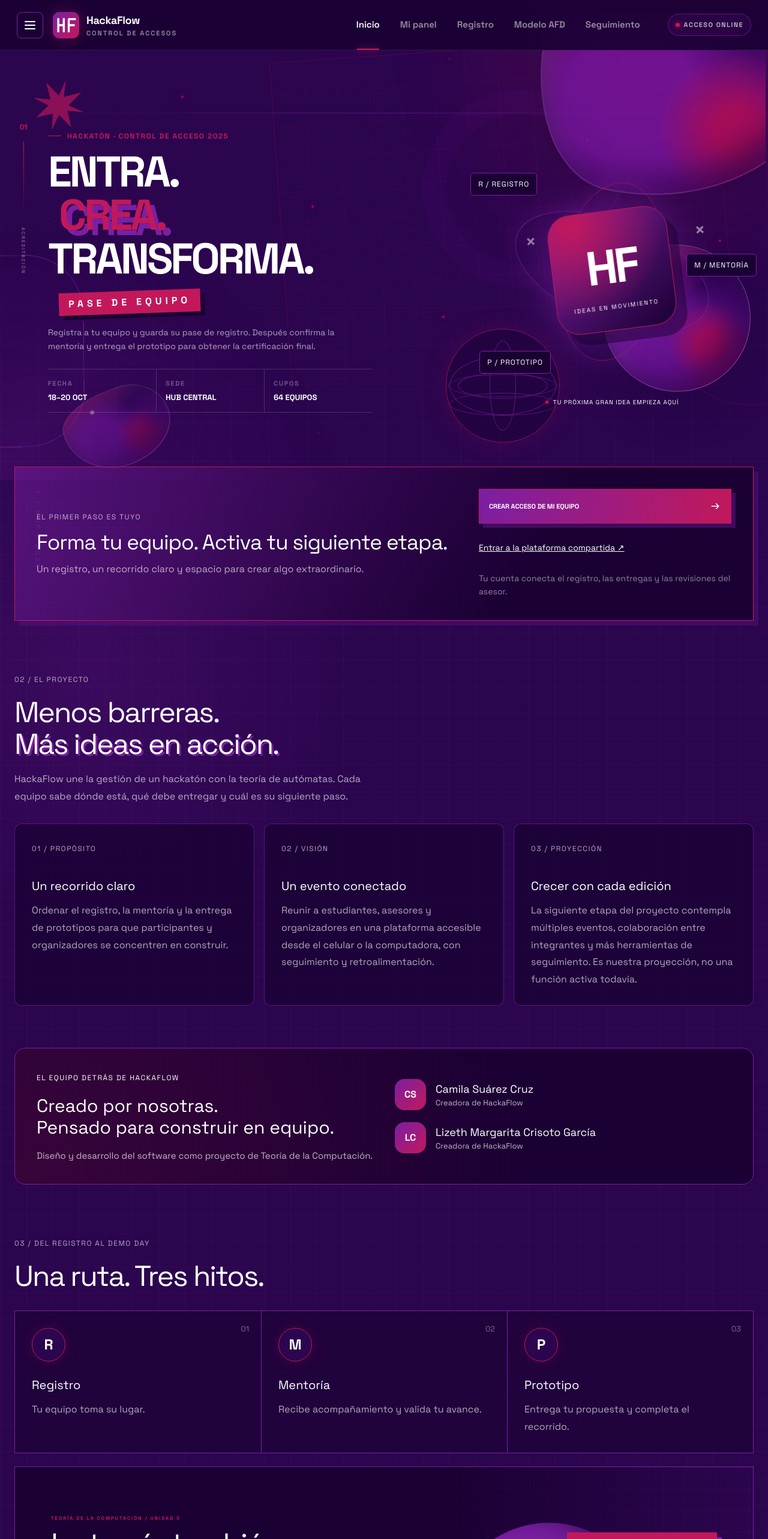
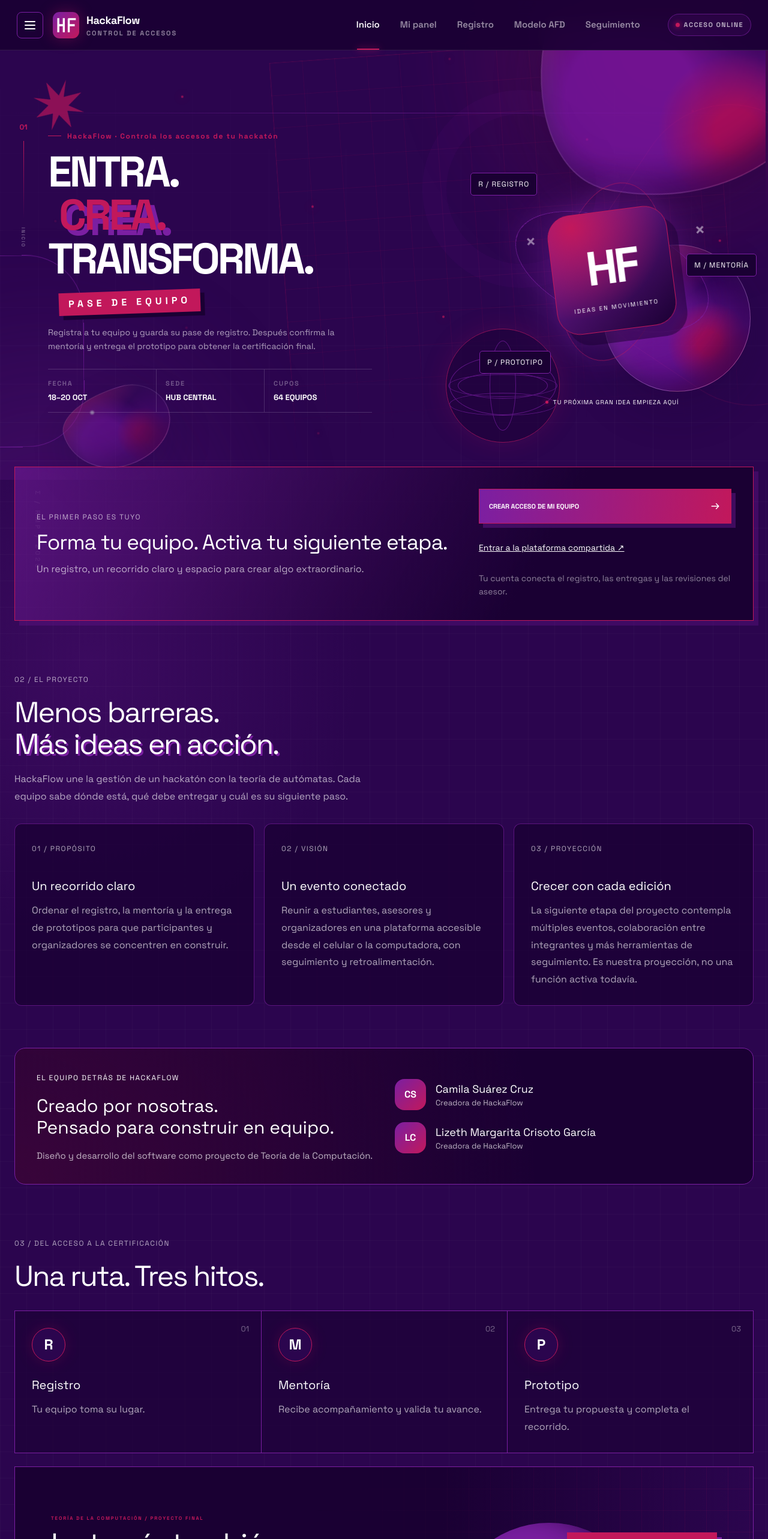
Before and after one commit to K1000aC/Hackathon-Access-Manager, a React (Vite) app in the folder frontend/: page / in a window 1280 px wide. Shown: the top 2566 px of the page at 60% size. Built offline with nearby package versions, Linux system fonts and the light colour scheme; no server answers.

Commit message:
style: update dashboard event and final project copy

```diff
--- a/frontend/src/views/components/EventIntro.tsx
+++ b/frontend/src/views/components/EventIntro.tsx
@@ -4,11 +4,11 @@ export function EventIntro() {
       <div className="hero-index">
         <span>01</span>
         <i />
-        <small>ACREDITACIÓN</small>
+        <small>INICIO</small>
       </div>
       <div className="registration-copy">
         <div className="eyebrow">
-          <span /> HACKATÓN · CONTROL DE ACCESO 2025
+          <span /> HackaFlow · Controla los accesos de tu hackatón
         </div>
         <h1>
           ENTRA.
--- a/frontend/src/views/pages/DashboardPage.tsx
+++ b/frontend/src/views/pages/DashboardPage.tsx
@@ -116,7 +116,7 @@ export function DashboardPage({
       </section>
       <section className="dashboard-route">
         <div className="section-intro">
-          <span>03 / DEL REGISTRO AL DEMO DAY</span>
+          <span>03 / DEL ACCESO A LA CERTIFICACIÓN</span>
           <h2>Una ruta. Tres hitos.</h2>
         </div>
         <div className="dashboard-hits">
@@ -137,7 +137,7 @@ export function DashboardPage({
       <section className="automaton-invite">
         <div className="invite-orb" />
         <div>
-          <span>TEORÍA DE LA COMPUTACIÓN / UNIDAD 5</span>
+          <span>TEORÍA DE LA COMPUTACIÓN / PROYECTO FINAL</span>
           <h2>La teoría también se ve.</h2>
           <p>
             Explora estados, transiciones y cadenas en el simulador visual del Autómata Finito
```
